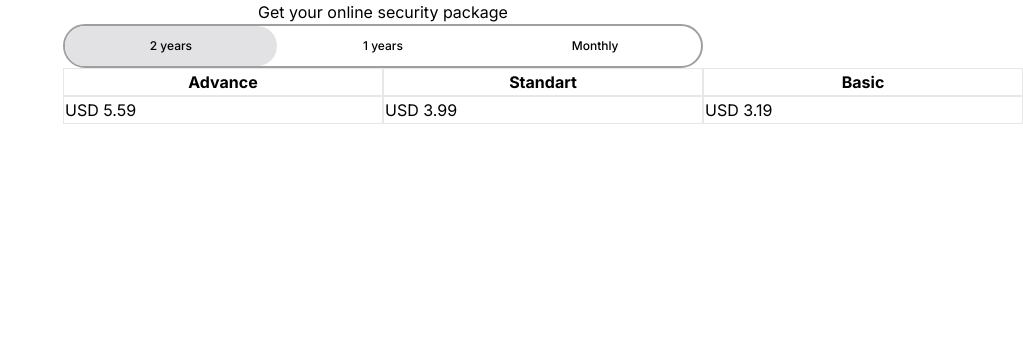
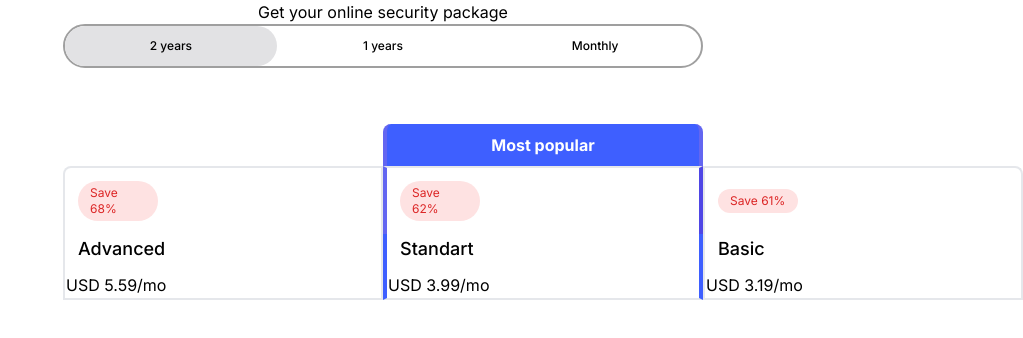
Before and after one commit to StanislavBeliaev/package, a Next.js app: page / in a window 1280 px wide. Shown: the top 338 px of the page, without its empty margins (257-1280 px from the left). Built offline with nearby package versions, Linux system fonts and the light colour scheme.

Commit message:
add new table func

```diff
--- a/src/app/Table.jsx
+++ b/src/app/Table.jsx
@@ -2,27 +2,49 @@ import React from "react";
 
 export const Table = ({data,...restProps}) => {
 
+
     return (
 
-        <table class="border-separate border-spacing-0 table-fixed w-full z-0 relative h-1">
+        <table class="border-separate border-spacing-0 table-fixed w-full z-0 relative h-1 mt-14">
             <thead >
+                <tr>
+                    <th class="w-[294px]"></th>
+                    <th class="w-[294px]"></th>
+                    <th class="bg-[#3E5FFF] rounded-t-lg w-[294px] border-x-4 border-indigo-500"><p class="text-white body-xs-medium py-2 text-center">Most popular</p></th>
+                    <th class="w-[294px]"></th>
+                </tr>
+                <tr>
+                    <td></td>
+                    {Object.entries(data).map(([id,val],idx) =>{
+                        let tdClass = "border-r-2 border-l-2 border-t-2 rounded-tl-lg";
+                        if((idx+1) % 2 === 0){
+                            tdClass ="border-l-indigo-500 border-r-indigo-600 border-x-4 border-t-2"
+                        };
+                        {idx+1 === 3 ? tdClass = "border-r-2 border-l-2 border-t-2 rounded-tr-lg" : false}
+                        return(
+                            <td class={tdClass}><p class="bg-red-100 text-red-600 rounded-full text-critical bg-critical-subtle text-xs py-1 px-3 m-3 w-20 ">Save {val.discount}%</p></td>
+                        )
+                    })}
+                </tr>
                 <tr >
                     <th ></th>
-                    <th class="border">Advance</th>
-                    <th class="border">Standart</th>
-                    <th class="border">Basic</th>
+                    <td class="border-r-2 border-l-2"><p class="ml-3 mb-2 font-medium text-primary text-lg">Advanced</p></td>
+                    <td class="border-x-4 border-l-[#3E5FFF] border-r-[#3E5FFF] "><p class="ml-3 mb-2 font-medium text-primary text-lg">Standart</p></td>
+                    <td class="border-r-2 border-l-2"><p class="ml-3 mb-2 font-medium text-primary text-lg">Basic</p></td>
                 </tr>
                 <tr>
                 <td></td>
                     {Object.entries(data).map(([id,val],idx) => {
+                        let tdClass = "border-r-2 border-l-2 border-b-2";
+                        if((idx+1) % 2 === 0){
+                            tdClass ="border-b-2 border-l-[#3E5FFF] border-r-[#3E5FFF] border-x-4"
+                        };
                         return(
-
-
-                            <td class="border">{val.currency} {val.basePrice}</td>
-
-                        )
+                            <td class={tdClass}>{val.currency} {val.basePrice}/mo</td>
+                        );
                     })}
                 </tr>
+
             </thead>
         </table>
 
```
